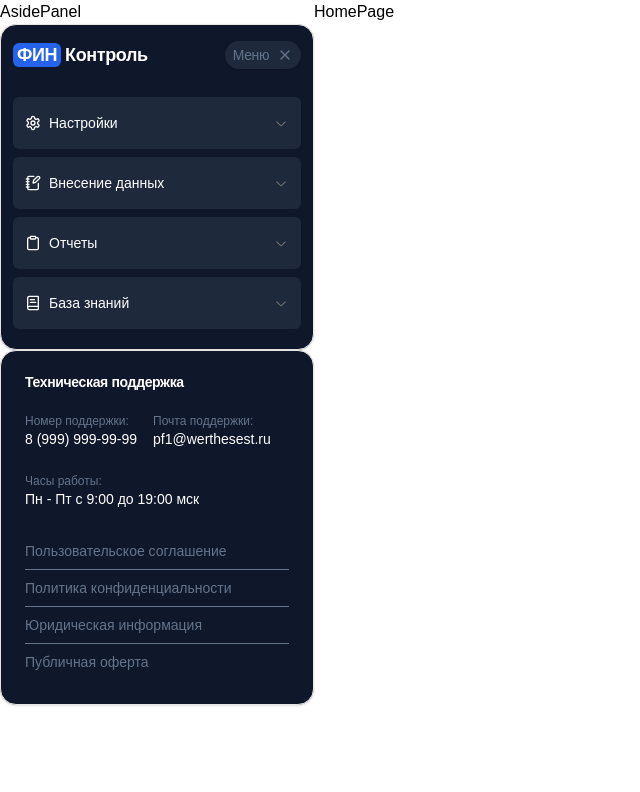
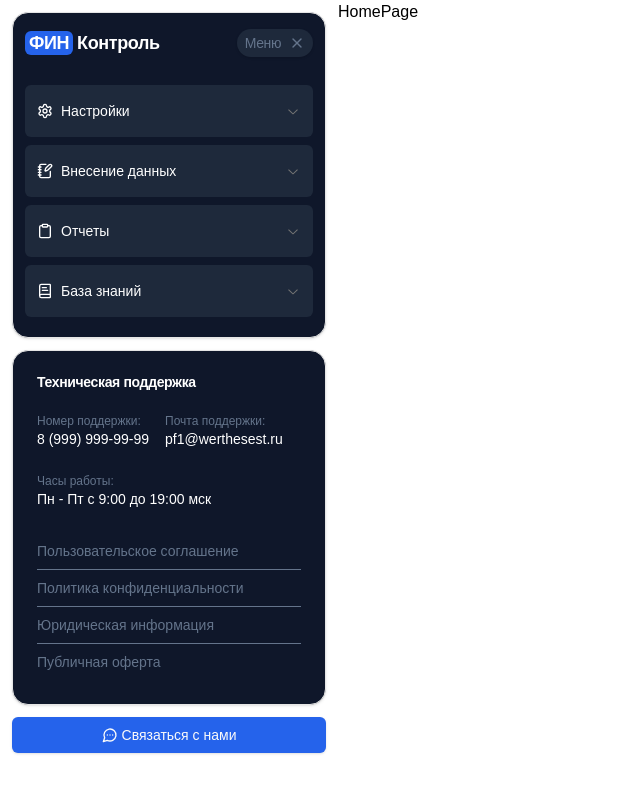
Before and after one commit to IrinaOsp/test-task-profinance, a Next.js app in the folder test-profinance/: page / in a window 1280 px wide. Shown: the top 792 px of the page, without its empty margins (0-640 px from the left). Built offline with nearby package versions, Linux system fonts and the light colour scheme.

Commit message:
feat: complete aside panel

```diff
--- a/test-profinance/src/app/components/AsidePanel/AsidePanel.tsx
+++ b/test-profinance/src/app/components/AsidePanel/AsidePanel.tsx
@@ -1,12 +1,24 @@
+import Link from "next/link";
 import ContactsCard from "../ContactsCard/ContactsCard";
 import ControlCard from "../ControlCard/ControlCard";
+import { buttonVariants } from "@/components/ui/button";
+import { MessageCircleMore } from "lucide-react";
 
 export default function AsidePanel() {
   return (
-    <aside>
-      AsidePanel
+    <aside className="m-3 flex flex-col gap-3">
       <ControlCard />
       <ContactsCard />
+      <Link
+        href={"mailto:pf1@werthesest.ru"}
+        className={
+          buttonVariants({ variant: "default" }) + "w-full rounded-2xl"
+        }
+        style={{ backgroundColor: "#2563eb" }}
+      >
+        <MessageCircleMore className="mr-1 size-4" />
+        Связаться с нами
+      </Link>
     </aside>
   );
 }
```
